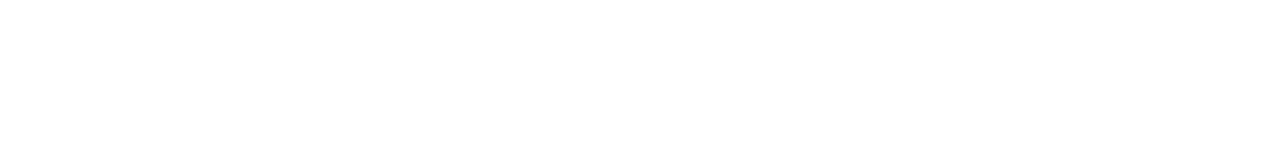
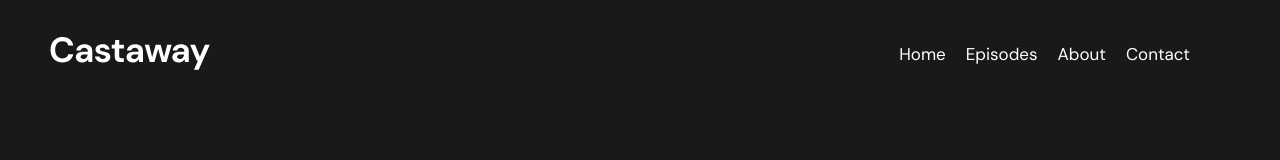
Before and after one commit to AnatolyGess/Castaway, a plain HTML site: page index.html in a window 1280 px wide. Drawn offline with Linux system fonts and the light colour scheme.

Commit message:
did header

```diff
--- a/index.html
+++ b/index.html
@@ -11,5 +11,21 @@
     <link rel="stylesheet" href="styles.css" />
     <title>Castaway</title>
   </head>
-  <body></body>
+  <body>
+    <div class="container">
+      <header>
+        <div class="header__container">
+          <a href="" class="logo"
+            ><img src="./img/Castaway.svg" alt="Castaway"
+          /></a>
+          <ul class="nav">
+            <li class="nav__list"><a href="#">Home</a></li>
+            <li class="nav__list"><a href="#">Episodes</a></li>
+            <li class="nav__list"><a href="#">About</a></li>
+            <li class="nav__list"><a href="#">Contact</a></li>
+          </ul>
+        </div>
+      </header>
+    </div>
+  </body>
 </html>
--- a/reset.css
+++ b/reset.css
@@ -85,6 +85,7 @@ video {
   font-size: 100%;
   font: inherit;
   vertical-align: baseline;
+  text-decoration: none;
 }
 /* HTML5 display-role reset for older browsers */
 article,
--- a/styles.css
+++ b/styles.css
@@ -1,3 +1,40 @@
 body {
   font-family: "DM Sans", "sans-serif";
+  background: #191919;
+  height: 100%;
+  width: 100%;
+  color: #fff;
+  display: flex;
+  justify-content: center;
 }
+a {
+  color: #fff;
+}
+.container {
+  width: 1340px;
+}
+header {
+  display: flex;
+  padding: 26px 50px;
+  align-items: center;
+  justify-content: center;
+}
+.header__container {
+  display: flex;
+  align-items: center;
+  justify-content: space-between;
+  width: 100%;
+}
+.nav {
+  display: flex;
+  padding: 20px;
+}
+.nav li {
+  margin-right: 20px;
+  font-size: 17px;
+}
+.nav a:hover {
+  color: #118da8;
+}
+
+/* Header moment higher ⬆️ */
```
Also changed, not shown: img/Castaway.svg (added).
